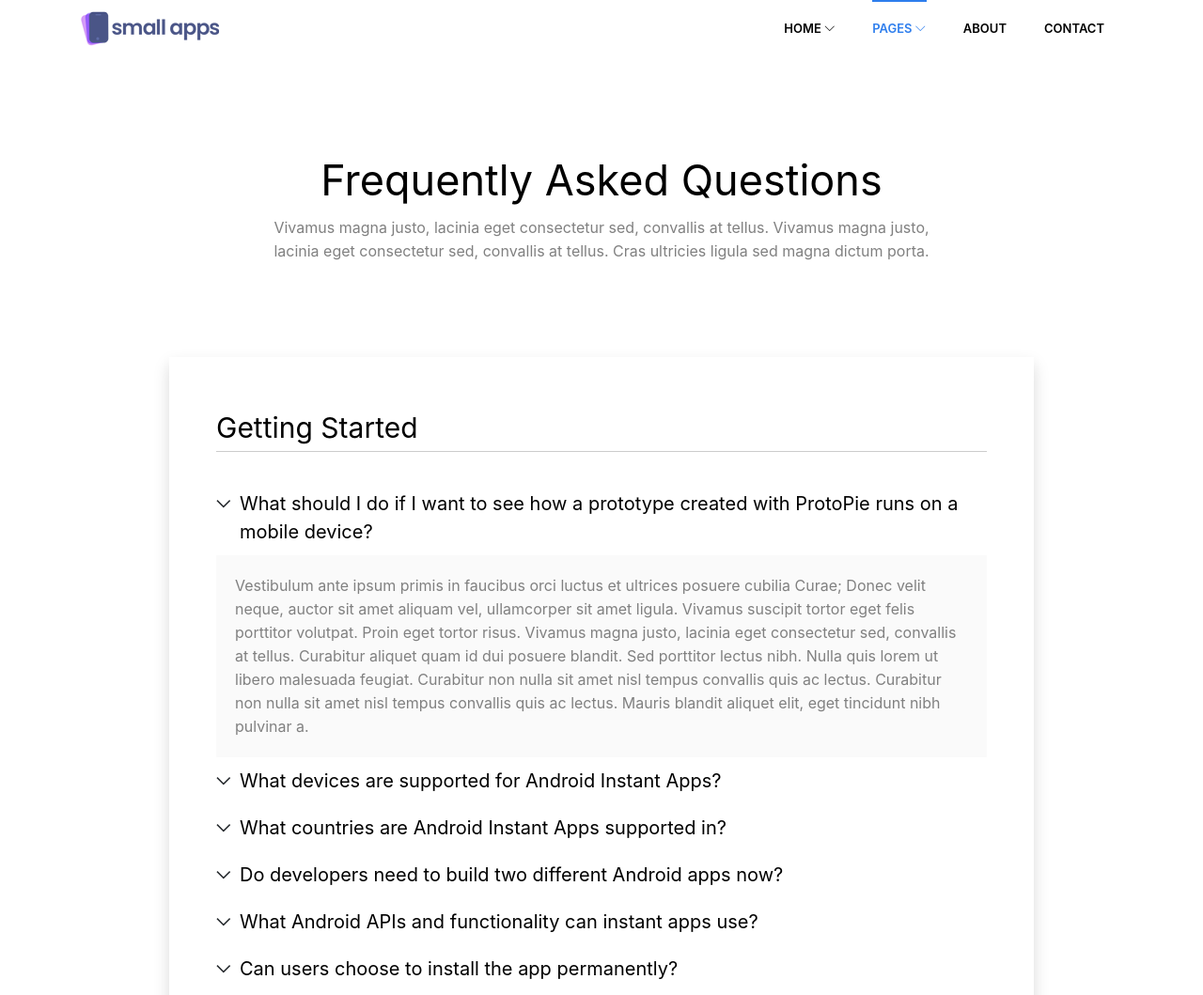
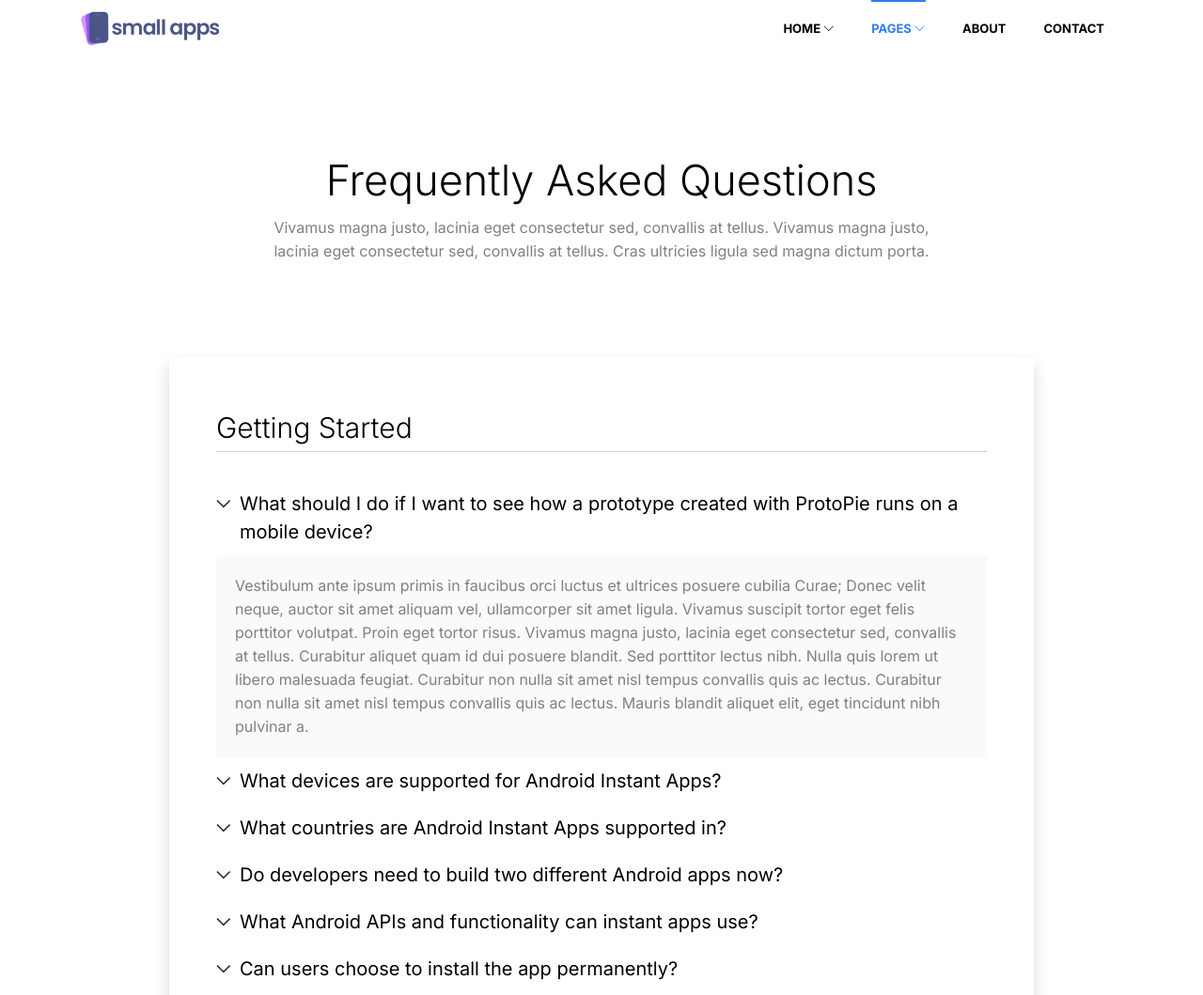
Before and after one commit to drumitology/uxwriter, a plain HTML site: page FAQ.html in a window 1280 px wide. Shown: the top 1059 px of the page at 94% size. Drawn offline with Linux system fonts and the light colour scheme; some packages are replaced by stand-ins of ours.

Commit message:
css bug updates

```diff
--- a/css/style.css
+++ b/css/style.css
@@ -1,4 +1,4 @@
-Inter/*
+/*
 THEME: Small Apps | Bootstrap App Landing Template
 VERSION: 1.0.0
 AUTHOR: Themefisher
@@ -23,7 +23,7 @@ body {
 h1, h2, h3, h4, h5, h6 {
   font-family: 'Inter', sans-serif;
   color: #000;
-  font-weight: 400;
+  font-weight: 300;
 }
 
 h1 {
@@ -54,7 +54,7 @@ cite {
   font-style: normal;
 }
 
-.inter {
+.Inter {
   font-family: 'Inter', sans-serif;
   font-style: normal;
 }
```
Also changed, not shown: 1 other file.
